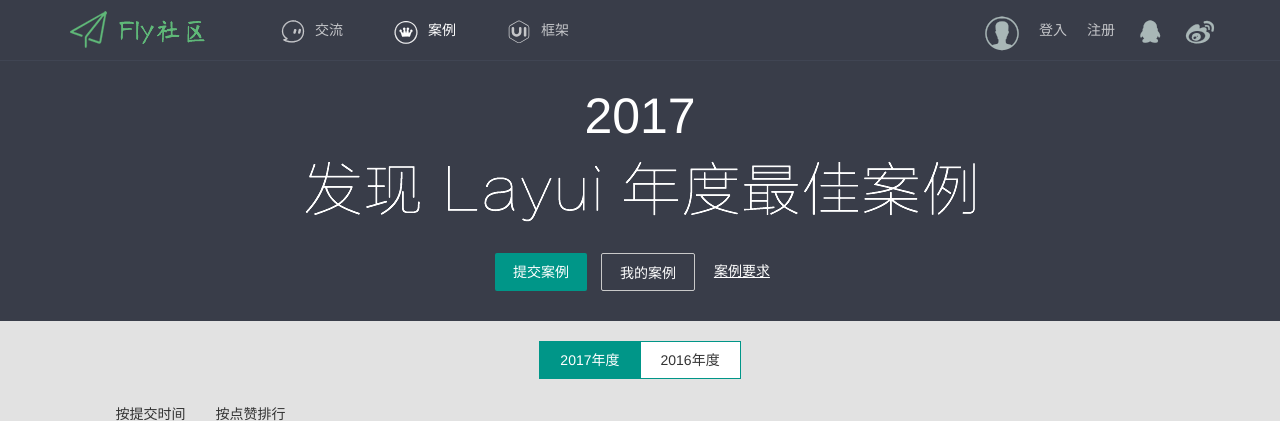
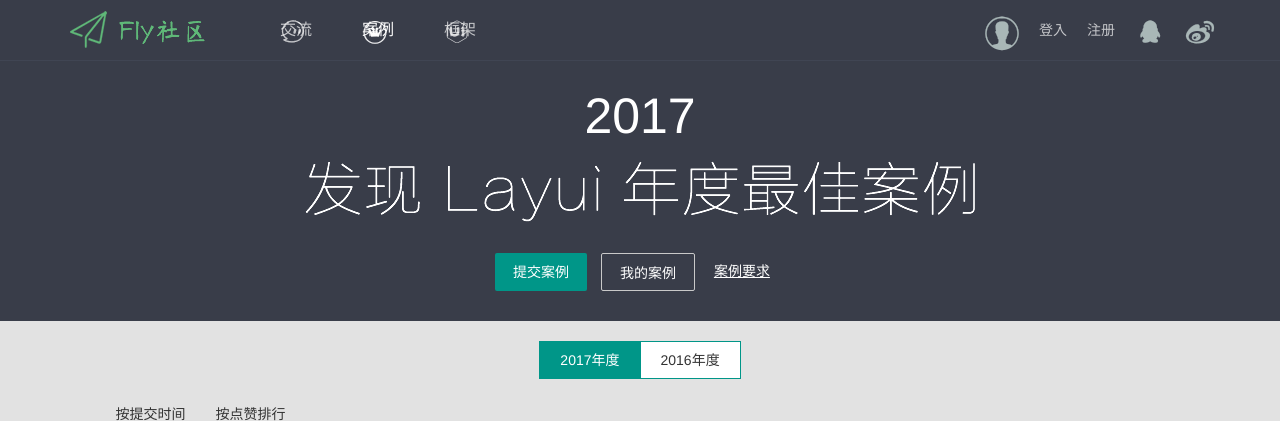
Before and after one commit to dwdw520533/mhzx_forum, a Python web app: template mhzx/templates/case/case.html in a window 1280 px wide. Shown: the top 421 px of the page. Run offline with Jinja, Linux system fonts and the light colour scheme; the template is opened without the code that fills it, so the values that code supplies are empty.

Commit message:
update page

```diff
--- a/mhzx/static/css/global.css
+++ b/mhzx/static/css/global.css
@@ -153,12 +153,12 @@ pre{padding: 10px 15px; margin: 10px 0; font-size: 12px; border-left: 6px solid
 .fly-nav-msg:hover{color:#fff;}
 
 .fly-header .layui-nav{padding: 0; background: none;}
-.fly-header .fly-nav a{padding: 0 25px 0 60px;}
+.fly-header .fly-nav a{padding: 0 25px; font-size: 16px;}
 .fly-header .fly-nav-user li a{padding: 0 10px;}
 .fly-header .fly-nav-user li .fly-nav-avatar{padding-right: 0;}
 .fly-header .fly-nav-user a.iconfont{color: #A9B7B7;}
 .fly-header>.layui-nav-item a{color: rgba(255,255,255,0.5);}
-.fly-header .layui-this a{color: #fff;}
+.fly-header .layui-this a{}
 .fly-header .layui-nav .layui-this:after,
 .fly-header .layui-nav .layui-nav-bar,
 .fly-header .fly-nav-user .layui-nav-more{display: none !important;}
```
